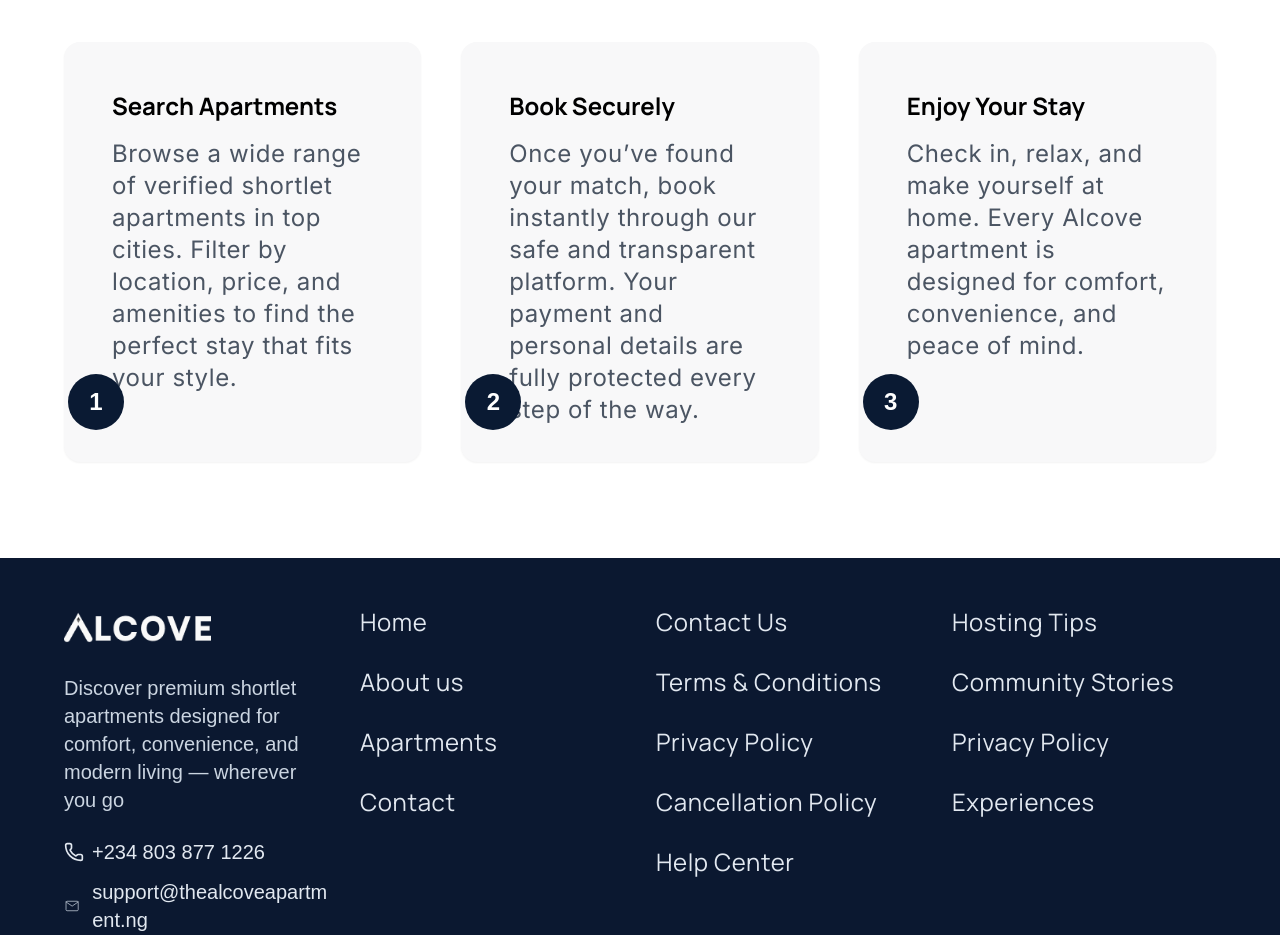
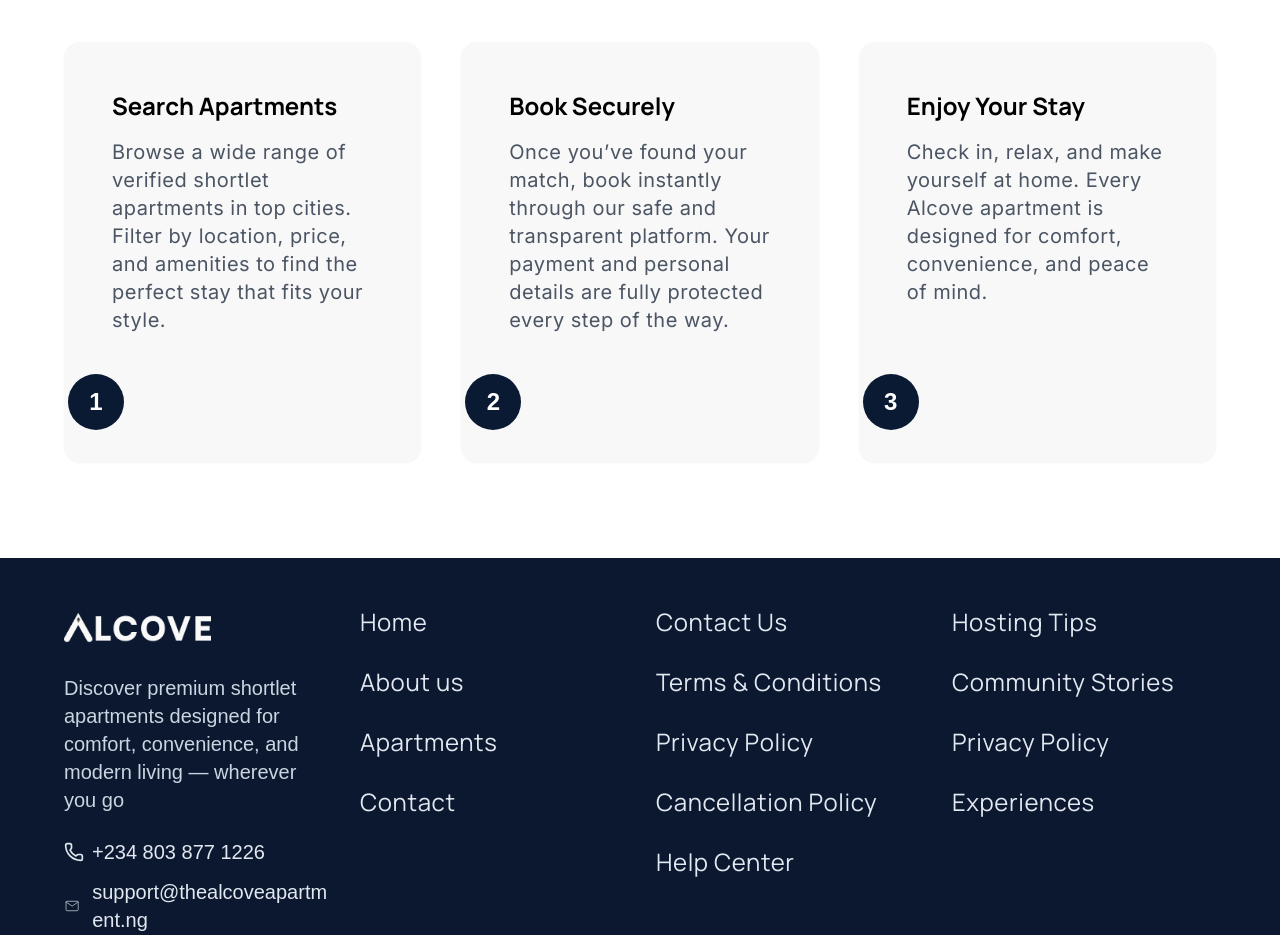
Before and after one commit to Godswill-joel/alcove, a React (Vite) app: page / in a window 1280 px wide. Shown: the part 4720-5655 px from the top of the page. Built offline with nearby package versions, Linux system fonts and the light colour scheme.

Commit message:
fix: update text size in HowItWorks component for improved readability

```diff
--- a/src/components/home/Howitworks.jsx
+++ b/src/components/home/Howitworks.jsx
@@ -51,7 +51,7 @@ export default function HowItWorks() {
                         </h3>
                         <p
                             className="text-gray-600
-                    text-base sm:text-lg md:text-2xl
+                    text-base sm:text-lg md:text-xl
                     tracking-wide leading-relaxed"
                             style={{ fontFamily: "Inter" }}
                         >
```
